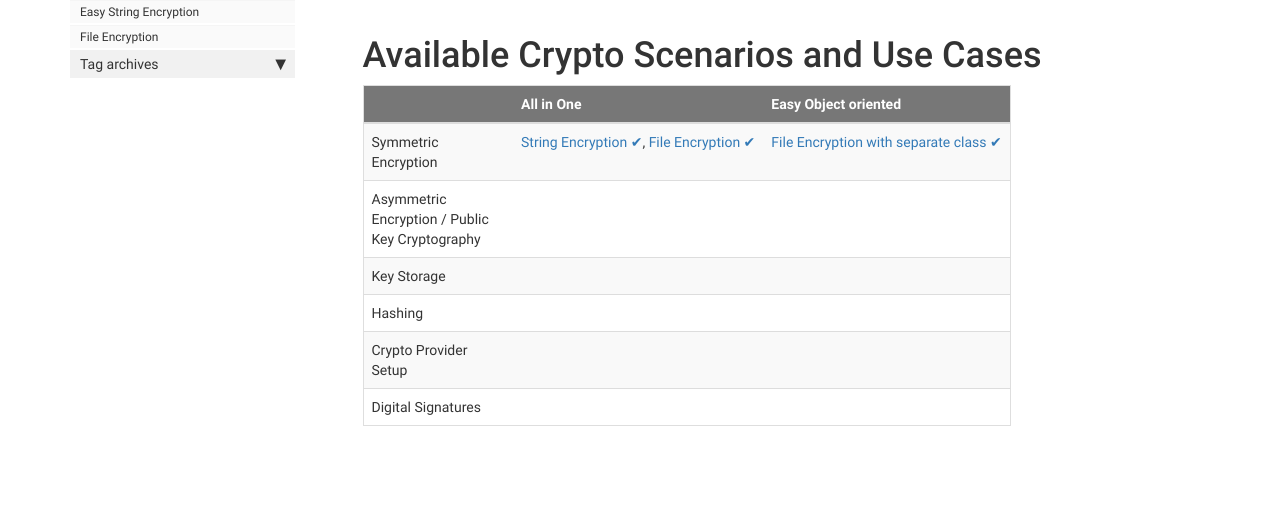
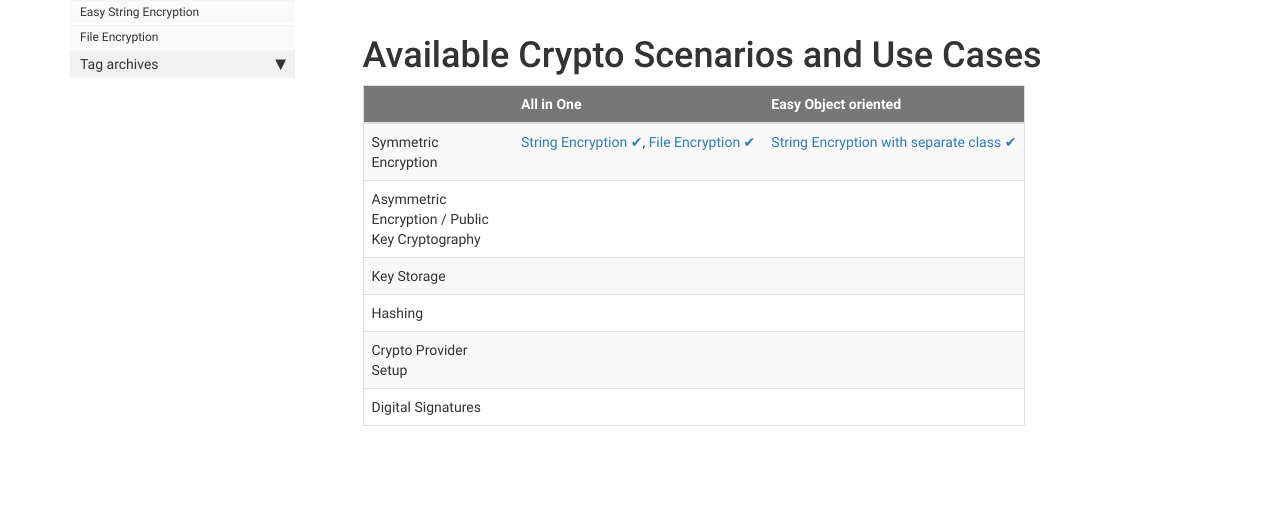
Before and after one commit to cryptoexamples/CryptoExamples, a Jekyll site: the page built from pages/java/java_landing_page.md, in a window 1280 px wide. Shown: the part 226-741 px from the top of the page. Built offline with Jekyll 4.4.1, drawn with Linux system fonts in a browser that asks for light colours; nearby versions of some CDN libraries; comment, search, counter and statistics services are not loaded.

Commit message:
fixes label in use case table

```diff
--- a/pages/java/java_landing_page.md
+++ b/pages/java/java_landing_page.md
@@ -11,7 +11,7 @@ folder: java
 
 |                                                 | All in One                             | Easy Object oriented                 |
 |-------------------------------------------------|----------------------------------------|--------------------------------------|
-| Symmetric Encryption                            | [String Encryption ✔](java_string_encryption_symmetric), [File Encryption ✔](java_file_encryption_symmetric_password_based) | [File Encryption with separate class ✔](java_easy_AES_string_encryption) |
+| Symmetric Encryption                            | [String Encryption ✔](java_string_encryption_symmetric), [File Encryption ✔](java_file_encryption_symmetric_password_based) | [String Encryption with separate class ✔](java_easy_AES_string_encryption) |
 | Asymmetric Encryption / Public Key Cryptography |                                        |                                      |
 | Key Storage                                     |                                        |                                      |
 | Hashing                                         |                                        |                                      |
```
